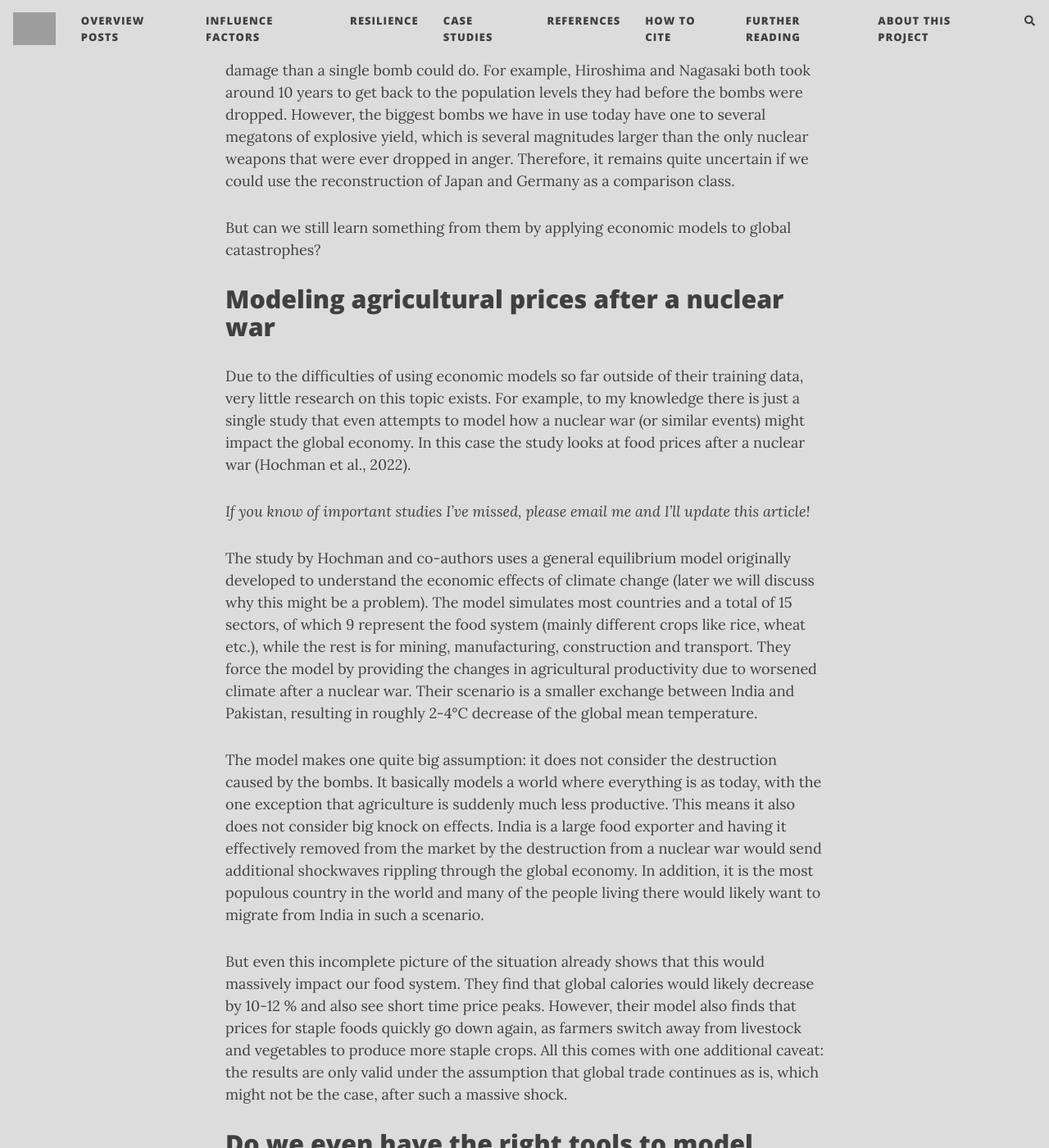
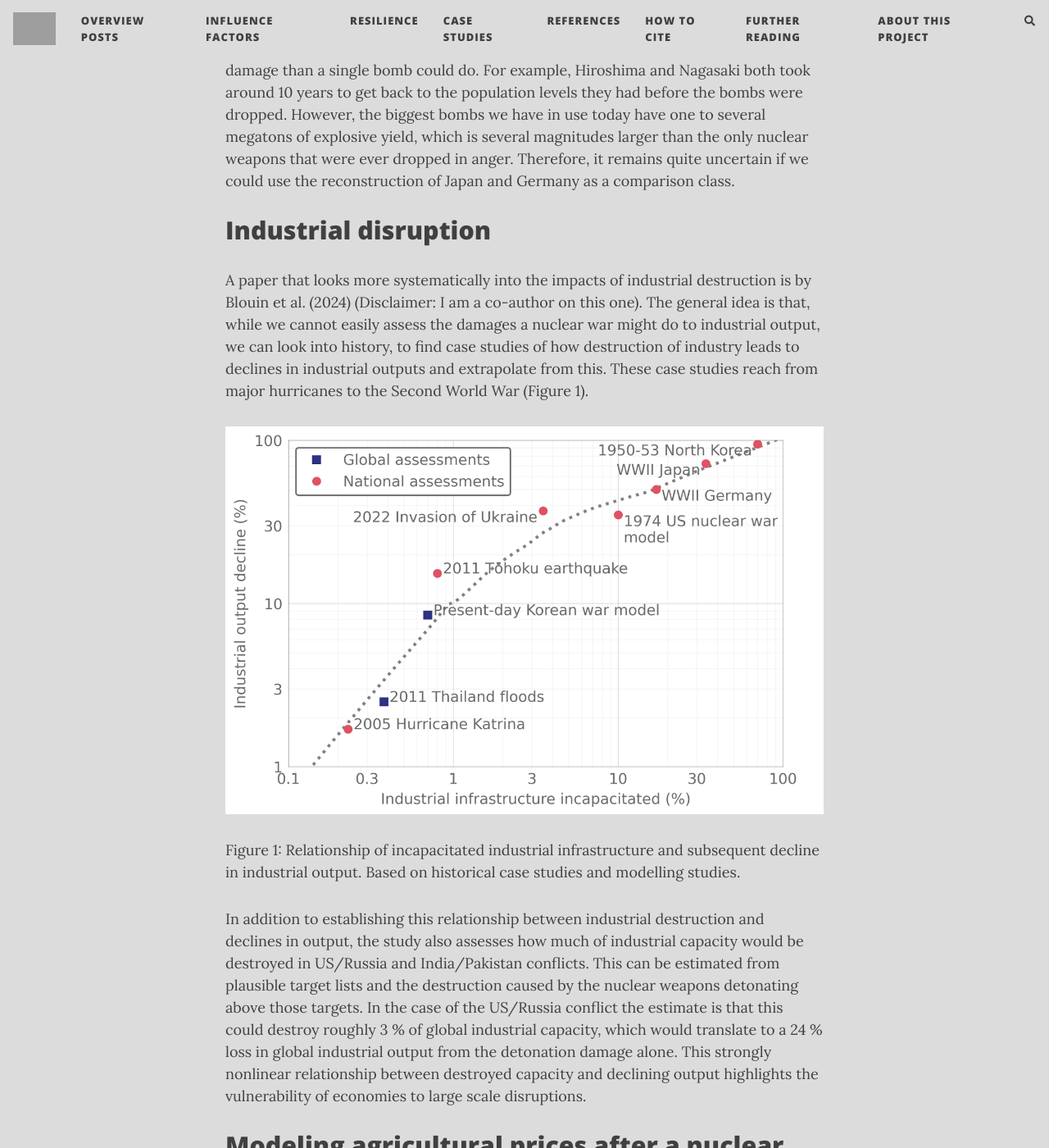
Before and after one commit to florianjehn/Societal_Collapse, a Jekyll site: the page built from _posts/2026-01-07-endtime_economics.md, in a window 1280 px wide and 1400 px high, scrolled down 1277 px. Shown: the whole window at 82% size. Built offline with Jekyll 4.4.1, drawn with Linux system fonts in a browser that asks for light colours; nearby versions of some CDN libraries; comment, search, counter and statistics services are not loaded; some of the changed text lies outside the part shown; grey boxes are pictures that could not be loaded.

Commit message:
update endtime econ

```diff
--- a/_posts/2026-01-07-endtime_economics.md
+++ b/_posts/2026-01-07-endtime_economics.md
@@ -21,11 +21,20 @@ Their key points are:
 
 Besides those points the paper repeatedly mentions that these are only vague predictions, as our current economic models have a hard time predicting such unprecedented events. We do have some data from the Second World War where Japan and Germany bounced back quite strongly, even though they endured much stronger damage than a single bomb could do. For example, Hiroshima and Nagasaki both took around 10 years to get back to the population levels they had before the bombs were dropped. However, the biggest bombs we have in use today have one to several megatons of explosive yield, which is several magnitudes larger than the only nuclear weapons that were ever dropped in anger. Therefore, it remains quite uncertain if we could use the reconstruction of Japan and Germany as a comparison class.
 
-But can we still learn something from them by applying economic models to global catastrophes?
+# Industrial disruption
+
+A paper that looks more systematically into the impacts of industrial destruction is by Blouin et al. (2024) (Disclaimer: I am a co-author on this one). The general idea is that, while we cannot easily assess the damages a nuclear war might do to industrial output, we can look into history, to find case studies of how destruction of industry leads to declines in industrial outputs and extrapolate from this. These case studies reach from major hurricanes to the Second World War (Figure 1).
+
+![Relationship of industrial destruction and decline in output](https://raw.githubusercontent.com/florianjehn/Societal_Collapse/main/assets/img/blouin_2024.png)
+
+Figure 1: Relationship of incapacitated industrial infrastructure and subsequent decline in industrial output. Based on historical case studies and modelling studies.
+
+In addition to establishing this relationship between industrial destruction and declines in output, the study also assesses how much of industrial capacity would be destroyed in US/Russia and India/Pakistan conflicts. This can be estimated from plausible target lists and the destruction caused by the nuclear weapons detonating above those targets. In the case of the US/Russia conflict the estimate is that this could destroy roughly 3 % of global industrial capacity, which would translate to a 24 % loss in global industrial output from the detonation damage alone. This strongly nonlinear relationship between destroyed capacity and declining output highlights the vulnerability of economies to large scale disruptions.
+
 
 # Modeling agricultural prices after a nuclear war
 
-Due to the difficulties of using economic models so far outside of their training data, very little research on this topic exists. For example, to my knowledge there is just a single study that even attempts to model how a nuclear war (or similar events) might impact the global economy. In this case the study looks at food prices after a nuclear war (Hochman et al., 2022).
+The studies above relied more on case studies and historical comparisons, but can we still learn something from them by applying economic models to global catastrophes? Due to the difficulties of using economic models so far outside of their training data, very little research on this topic exists. For example, to my knowledge there is just a single study that even attempts to model how a nuclear war (or similar events) might impact the global economy. In this case the study looks at food prices after a nuclear war (Hochman et al., 2022).
 
 *If you know of important studies I’ve missed, please email me and I’ll update this article!*
 
@@ -68,6 +77,7 @@ Jehn, F. U. (2026, January 14). End time economics. Existential Crunch. https://
 
 # References
 * Article 36. (2015). Economic impacts of a nuclear weapon detonation.
+* Blouin, S., Jehn, F. U., & Denkenberger, D. (2024). Global industrial disruption following nuclear war. EarthArXiv. https://doi.org/https://doi.org/10.31223/X58H9G
 * Hochman, G., Zhang, H., Xia, L., Robock, A., Saketh, A., Mensbrugghe, D. Y. van der, & Jägermeyr, J. (2022). Economic incentives modify agricultural impacts of nuclear war. Environmental Research Letters, 17(5), 054003. https://doi.org/10.1088/1748-9326/ac61c7
 * Stiglitz, J. E. (2018). Where modern macroeconomics went wrong. Oxford Review of Economic Policy, 34(1–2), 70–106. https://doi.org/10.1093/oxrep/grx057
 * Weitzman, M. L. (2009). On Modeling and Interpreting the Economics of Catastrophic Climate Change. The Review of Economics and Statistics, 91(1), 1–19. https://doi.org/10.1162/rest.91.1.1
```
Also changed, not shown: references.md (+2 -0 lines), assets/img/blouin_2024.png (added).
